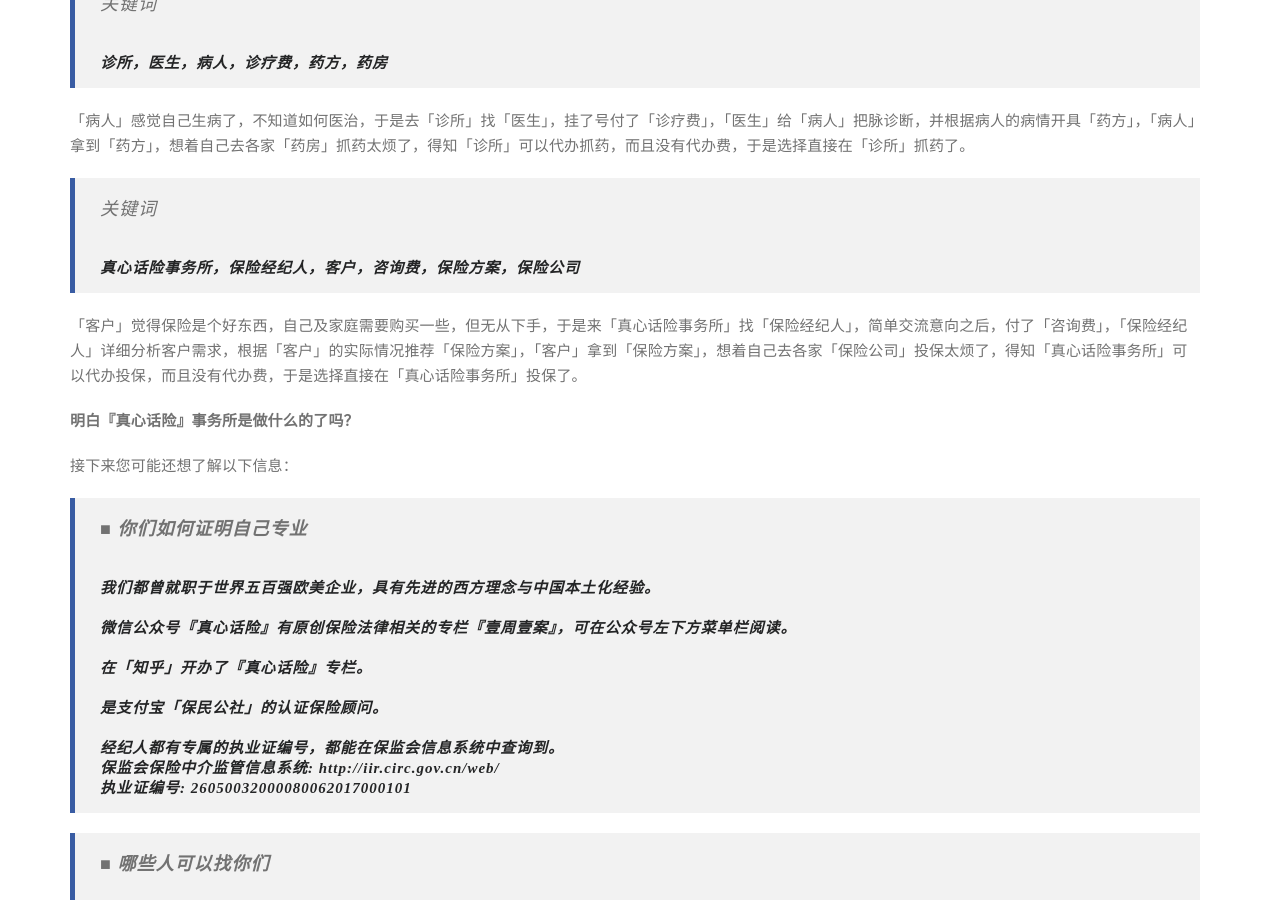
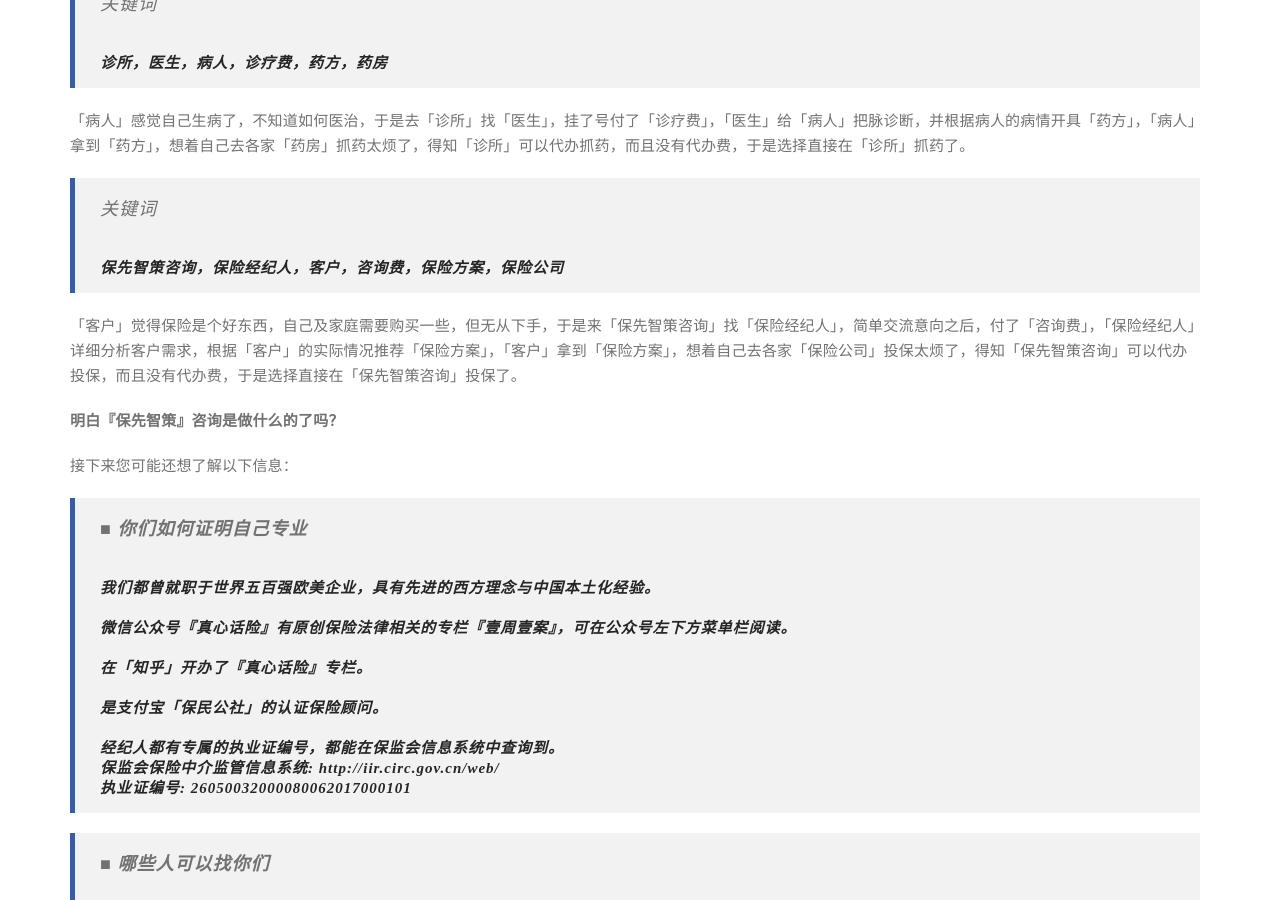
Before and after one commit to BowXeon/office.bowxeon.com, a Jekyll site: the page built from about/index.html, in a window 1280 px wide and 900 px high, scrolled down 345 px. Built offline with Jekyll 4.4.1, drawn with Linux system fonts in a browser that asks for light colours; some web fonts are replaced; a script that is not in the unit is left out; some of the changed text lies outside the part shown.

Commit message:
change org. profile

```diff
--- a/_config.yml
+++ b/_config.yml
@@ -18,12 +18,12 @@
 # You can create any custom variable you would like, and they will be accessible
 # in the templates via {{ site.myvariable }}.
 
-title: "Truth & Insurance Office - 真心话险独立保经事务所"
+title: "InsureRight - 保先智策事务所"
 email: service@bowxeon.com
 description: >- # this means to ignore newlines until "baseurl:"
-  Truth & Insurance Office - 苏州首家独立保险经纪事务所
+  InsureRight Consulting - 「让你的保险更保险」的企业保险咨询专家
 baseurl: "" # the subpath of your site, e.g. /blog
-url: "https://office.bowxeon.com" # the base hostname & protocol for your site, e.g. http://example.com
+url: "https://pro.bowxeon.com" # the base hostname & protocol for your site, e.g. http://example.com
 # twitter_username: jekyllrb
 github_username: seoktaehyeon
 
@@ -68,3 +68,17 @@
   css: "/assets/css"
   js: "//bowxeon-1303247615.cos.ap-shanghai.myqcloud.com/js"
   img: "//bowxeon-1303247615.cos.ap-shanghai.myqcloud.com/img/office"
+
+org:
+  cn_alias: 保先智策
+  cn_name: 保先智策咨询
+  cn_subtitle: 苏州首家专注企业保险解决方案的咨询机构
+  cn_slogan_short: 保险更放心，方案更专业
+  cn_slogan_long: 秉持严谨态度，深度分析海量保险产品，为企业量身定制最优解决方案，让您的保险真正“更保险”。
+  cn_slogan_full: 我们以专业和真诚服务企业客户，致力于通过严谨的分析和定制化的方案设计，解决您在保险管理中的难题。无论是产品筛选、方案设计还是保险代理，我们的目标是让您的每一份保险更值得信赖。
+  en_alias: InsureRight
+  en_name: InsureRight Consulting
+  en_subtitle: Suzhou's Leading Provider of Customized Insurance Consulting Services
+  en_slogan_short: Reliable Insurance, Professional Solutions
+  en_slogan_long: We combine meticulous analysis with tailored solutions, ensuring your insurance needs are handled with expertise and care.
+  en_slogan_full: At InsureRight Consulting, we pride ourselves on delivering professional, tailored solutions to meet the diverse insurance needs of businesses. From product selection and solution design to agency services, we ensure that every step is handled with precision and reliability.
--- a/_includes/footer.html
+++ b/_includes/footer.html
@@ -4,11 +4,11 @@
             <div class="col-md-3 col-sm-6 footer-widget-column"><h3 class="footer-widget-title">关于我们</h3>
                 <div class="textwidget">
                     <ul>
-                        <li>真心话险事务所</li>
+                        <li>{{ site.org.cn_name }}</li>
                     </ul>
-                    <p>Truth &amp; Insurance Office</p>
-                    <p>致力于「让你的保险更保险」苏州首家独立保险经纪事务所</p>
-                    <p>用诚意打造业界良心之作，以严谨的态度筛选海量产品，用场景选择保险方案。</p>
+                    <p>{{ site.org.en_name }}</p>
+                    <p>{{ site.org.cn_subtitle }}</p>
+                    <p>{{ site.org.cn_slogan_full }}</p>
                 </div>
             </div>
             <div class="col-md-3 col-sm-6 footer-widget-column"><h3 class="footer-widget-title">如何咨询</h3>
@@ -68,8 +68,8 @@
         <div class="row">
             <div class="col-md-8">
                 <div class="footer-copyright">
-                    版权归 <a href="//office.bowxeon.com"><b>真心话险事务所</b></a> 所有<br>
-                    Copyright ©<span id="copyright-year">2017</span> Truth & Insurance All Rights Reserved
+                    版权归 <a href="{{ site.url }}"><b>{{ site.org.cn_name }}</b></a> 所有<br>
+                    Copyright ©<span id="copyright-year">2017</span> {{ site.org.en_name }} All Rights Reserved
                 </div>
                 <script>
                     document.addEventListener('DOMContentLoaded', function() {
--- a/_includes/head.html
+++ b/_includes/head.html
@@ -10,7 +10,7 @@
     <title>{{ page.title }} - {{ site.title }}</title>
     {% endif %}
 
-    <link rel='dns-prefetch' href='//office.bowxeon.com'/>
+    <link rel='dns-prefetch' href='//pro.bowxeon.com'/>
     <link rel='dns-prefetch' href='//fonts.googleapis.com'/>
     <link rel='dns-prefetch' href='//s.w.org'/>
     <script type="text/javascript">
--- a/about/index.html
+++ b/about/index.html
@@ -17,12 +17,12 @@
                     <p>
                         「病人」感觉自己生病了，不知道如何医治，于是去「诊所」找「医生」，挂了号付了「诊疗费」，「医生」给「病人」把脉诊断，并根据病人的病情开具「药方」，「病人」拿到「药方」，想着自己去各家「药房」抓药太烦了，得知「诊所」可以代办抓药，而且没有代办费，于是选择直接在「诊所」抓药了。<br>
                     </p>
-                    <blockquote class="wp-block-quote"><p>关键词</p><cite>真心话险事务所，保险经纪人，客户，咨询费，保险方案，保险公司</cite>
+                    <blockquote class="wp-block-quote"><p>关键词</p><cite>{{ site.org.cn_name }}，保险经纪人，客户，咨询费，保险方案，保险公司</cite>
                     </blockquote>
                     <p>
-                        「客户」觉得保险是个好东西，自己及家庭需要购买一些，但无从下手，于是来「真心话险事务所」找「保险经纪人」，简单交流意向之后，付了「咨询费」，「保险经纪人」详细分析客户需求，根据「客户」的实际情况推荐「保险方案」，「客户」拿到「保险方案」，想着自己去各家「保险公司」投保太烦了，得知「真心话险事务所」可以代办投保，而且没有代办费，于是选择直接在「真心话险事务所」投保了。<br>
+                        「客户」觉得保险是个好东西，自己及家庭需要购买一些，但无从下手，于是来「{{ site.org.cn_name }}」找「保险经纪人」，简单交流意向之后，付了「咨询费」，「保险经纪人」详细分析客户需求，根据「客户」的实际情况推荐「保险方案」，「客户」拿到「保险方案」，想着自己去各家「保险公司」投保太烦了，得知「{{ site.org.cn_name }}」可以代办投保，而且没有代办费，于是选择直接在「{{ site.org.cn_name }}」投保了。<br>
                     </p>
-                    <p><strong>明白『真心话险』事务所是做什么的了吗？</strong></p>
+                    <p><strong>明白『{{ site.org.cn_alias }}』咨询是做什么的了吗？</strong></p>
                     <p>接下来您可能还想了解以下信息：</p>
                     <blockquote class="wp-block-quote"><p><strong>■ 你们如何证明自己专业</strong></p><cite>我们都曾就职于世界五百强欧美企业，具有先进的西方理念与中国本土化经验。<br><br>微信公众号『真心话险』有原创保险法律相关的专栏『壹周壹案』，可在公众号左下方菜单栏阅读。<br><br>在「知乎」开办了『真心话险』专栏。<br><br>是支付宝「保民公社」的认证保险顾问。<br><br>经纪人都有专属的执业证编号，都能在保监会信息系统中查询到。<br>保监会保险中介监管信息系统:
                         http://iir.circ.gov.cn/web/<br>执业证编号: 26050032000080062017000101</cite></blockquote>
@@ -46,7 +46,7 @@
                     <blockquote class="wp-block-quote"><p><strong>■&nbsp;服务流程是什么样的</strong></p><cite>1.
                         收集基本信息，签署『保密协议』<br>2. 一对一沟通，确定初步方案<br>3. 方案细化，条款解读，确定最终方案<br>4. 协助投保、递送保险合同<br>5.
                         定期或不定期的保单整理和保单体检<br>6. 保全、理赔等一系列后续服务<br>7. 持续获取各类真实有效的保险资讯</cite></blockquote>
-                    <blockquote class="wp-block-quote"><p><strong>■&nbsp;如何联系你们</strong></p><cite>可以加经纪人个人微信「candyyang5566」并备注「保险咨询」。<br>如果你正好在苏州，也可以直接来『真心话险』事务所面谈。<br>苏州市相城区高铁新城领寓商务广场1幢707<br><br>原则上我们也接受同业交流请求，请备注「公司名称 + 姓名」，但我们不接受同业通过持续发问，从而获取我们的保险方案以谋取自身利益，请自行修炼内功。</cite>
+                    <blockquote class="wp-block-quote"><p><strong>■&nbsp;如何联系你们</strong></p><cite>可以加经纪人个人微信「candyyang5566」并备注「保险咨询」。<br>如果你正好在苏州，也可以直接面谈。<br>原则上我们也接受同业交流请求，请备注「公司名称 + 姓名」，但我们不接受同业通过持续发问，从而获取我们的保险方案以谋取自身利益，请自行修炼内功。</cite>
                     </blockquote>
                     <blockquote class="wp-block-quote"><p><strong>■&nbsp;如何收费</strong></p><cite>个人 ￥299<br>家庭 ￥599<br>企业
                         &nbsp;面议<br><br>一次付费，终身享受专业的咨询服务。&nbsp;</cite></blockquote>
--- a/index.html
+++ b/index.html
@@ -21,8 +21,8 @@
                      srcset="{{ site.path.img }}/slide2.jpg 1600w, {{ site.path.img }}/slide2-300x94.jpg 300w, {{ site.path.img }}/slide2-768x240.jpg 768w, {{ site.path.img }}/slide2-1024x320.jpg 1024w"
                      sizes="(max-width: 1600px) 100vw, 1600px"/>
                 <div class="container slide-caption">
-                    <div class="slide-text-bg1"><h2>让你的保险更保险</h2></div>
-                    <div class="slide-text-bg2"><span>Truth &amp; Insurance Office 用诚意打造业界良心之作，以严谨的态度筛选海量产品 </span>
+                    <div class="slide-text-bg1"><h2>{{ site.org.cn_slogan_short }}</h2></div>
+                    <div class="slide-text-bg2"><span>{{ site.org.cn_alias }} {{ site.org.cn_slogan_long }} </span>
                     </div>
                 </div>
             </div>
@@ -57,7 +57,7 @@
                             </div>
                             <div class="media-body">
                                 <h6>微信公众号</h6>
-                                <h4>真心话险</h4>
+                                <h4>{{ site.org.en_alias }}</h4>
                             </div>
                         </div>
                     </div>
```
